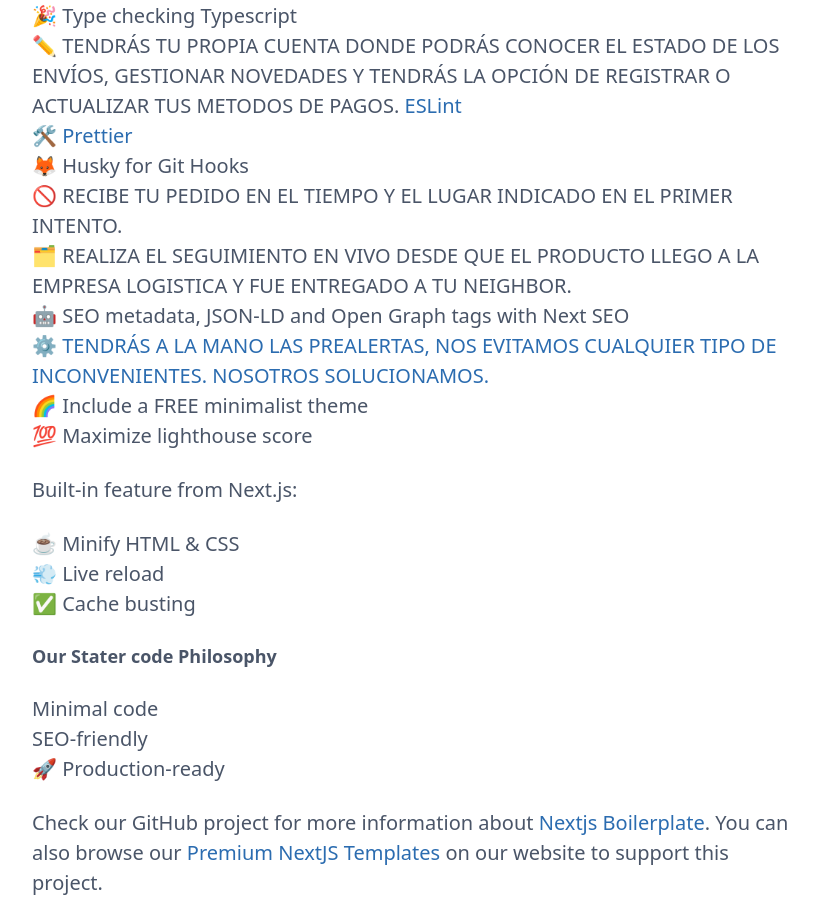
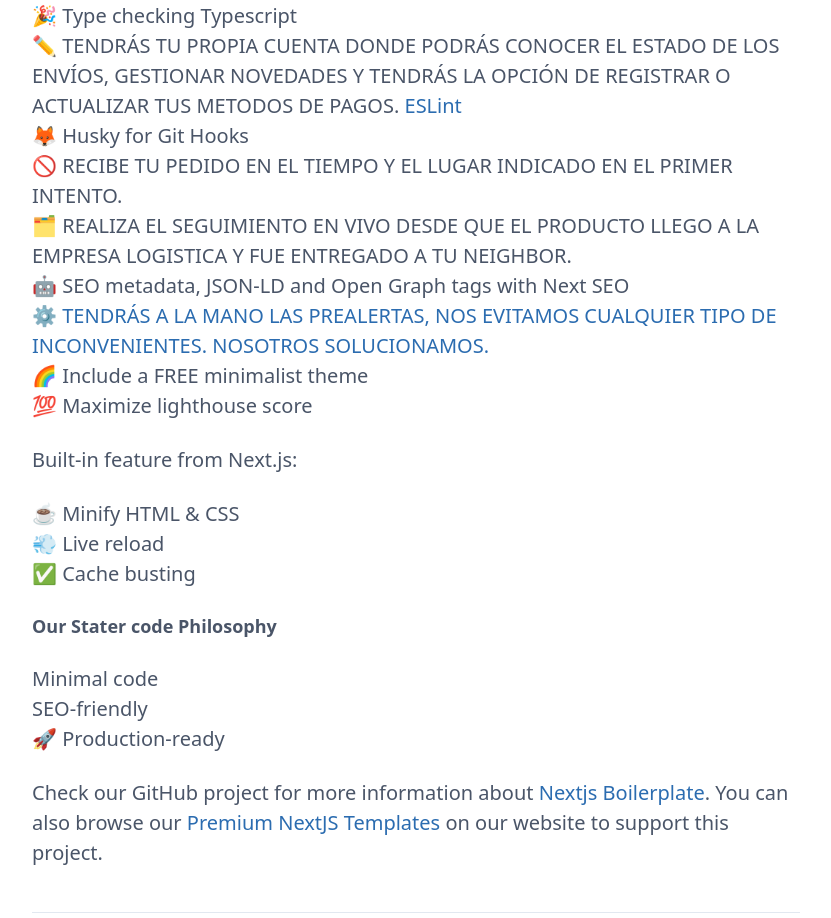
Before and after one commit to stackbit-projects/terecibo-be1b0, a Next.js app: page / in a window 1280 px wide. Shown: the part 1023-1941 px from the top of the page, without its empty margins (224-1055 px from the left). Built offline with nearby package versions, Linux system fonts and the light colour scheme.

Commit message:
index.tsx: changed

```diff
--- a/src/pages/index.tsx
+++ b/src/pages/index.tsx
@@ -78,15 +78,6 @@
           TENDRÁS TU PROPIA CUENTA DONDE PODRÁS CONOCER EL ESTADO DE LOS ENVÍOS, GESTIONAR NOVEDADES Y TENDRÁS LA OPCIÓN DE REGISTRAR O ACTUALIZAR TUS METODOS DE PAGOS.{' '}
           <a href="https://eslint.org" rel="nofollow">
             ESLint
-          </a>
-        </li>
-        <li>
-          <span role="img" aria-label="hammer_and_wrench">
-            🛠
-          </span>{' '}
-          {' '}
-          <a href="https://prettier.io" rel="nofollow">
-            Prettier
           </a>
         </li>
         <li>
```
